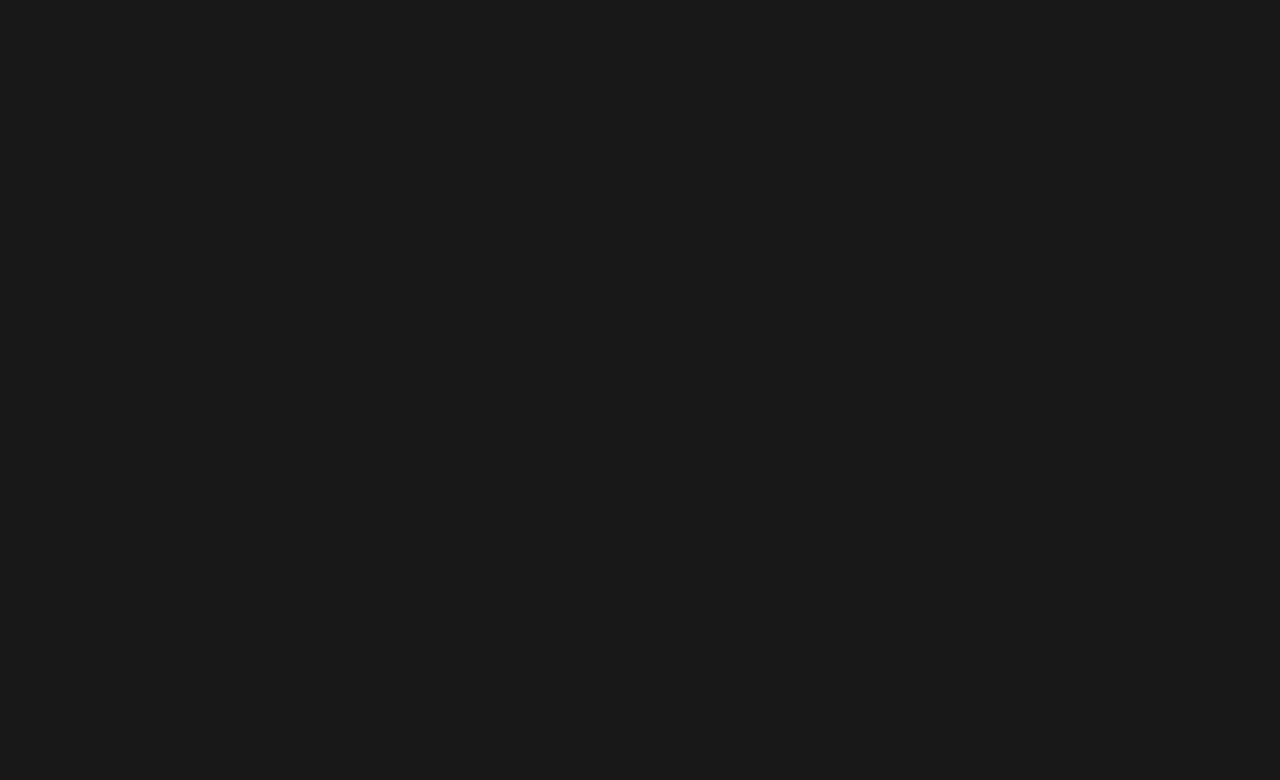
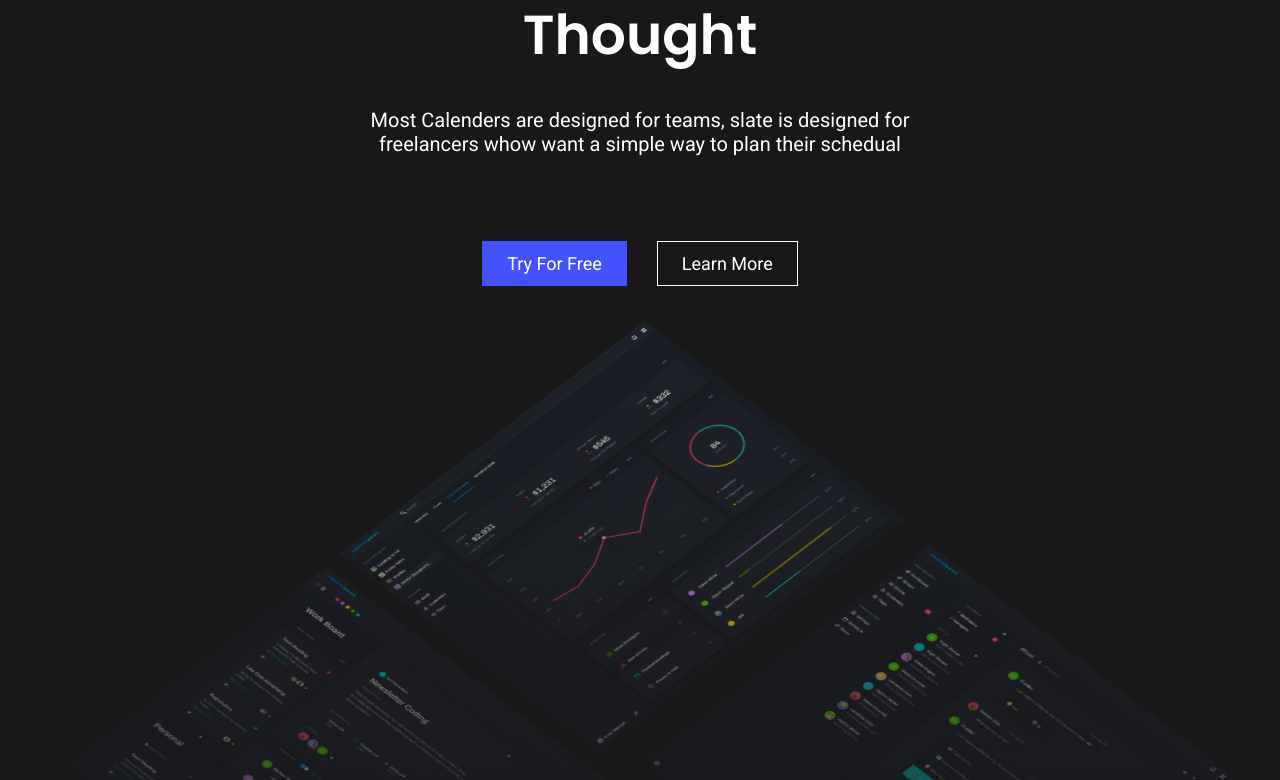
Before and after one commit to mhbaando/figma-land, a React (Create React App) app: page / in a window 1280 px wide. Shown: the part 260-1040 px from the top of the page. Before the commit the page ends 800 px from the top, so only its background shows below. Built offline with nearby package versions, Linux system fonts and the light colour scheme.

Commit message:
Implement Hero Section and it's responisve

```diff
--- a/public/index.html
+++ b/public/index.html
@@ -10,34 +10,13 @@
       content="Web site created using create-react-app"
     />
     <link rel="apple-touch-icon" href="%PUBLIC_URL%/logo192.png" />
-    <!--
-      manifest.json provides metadata used when your web app is installed on a
-      user's mobile device or desktop. See https://developers.google.com/web/fundamentals/web-app-manifest/
-    -->
+
     <link rel="manifest" href="%PUBLIC_URL%/manifest.json" />
-    <!--
-      Notice the use of %PUBLIC_URL% in the tags above.
-      It will be replaced with the URL of the `public` folder during the build.
-      Only files inside the `public` folder can be referenced from the HTML.
 
-      Unlike "/favicon.ico" or "favicon.ico", "%PUBLIC_URL%/favicon.ico" will
-      work correctly both with client-side routing and a non-root public URL.
-      Learn how to configure a non-root public URL by running `npm run build`.
-    -->
-    <title>React App</title>
+    <title>Figma Land</title>
   </head>
   <body>
     <noscript>You need to enable JavaScript to run this app.</noscript>
     <div id="root"></div>
-    <!--
-      This HTML file is a template.
-      If you open it directly in the browser, you will see an empty page.
-
-      You can add webfonts, meta tags, or analytics to this file.
-      The build step will place the bundled scripts into the <body> tag.
-
-      To begin the development, run `npm start` or `yarn start`.
-      To create a production bundle, use `npm run build` or `yarn build`.
-    -->
   </body>
 </html>
--- /dev/null
+++ b/src/components/Hero/Hero.jsx
@@ -0,0 +1,47 @@
+import './Hero.scss';
+import Images from '../../constants/index';
+import { motion } from 'framer-motion';
+
+const Hero = () => {
+  // convert from regular html to motion. something
+  return (
+    <section className="fg__hero">
+      <motion.h1 whileInView={{ y: [-12, 0], opacity: [0, 1] }}>
+        Work at the speed of thought
+      </motion.h1>
+      <motion.p whileInView={{ y: [-20, 0], opacity: [0, 1] }}>
+        Most Calenders are designed for teams, slate is designed for freelancers
+        whow want a simple way to plan their schedual
+      </motion.p>
+      <div className="fg__hero--buttons">
+        <motion.button
+          initial={{ opacity: 0, x: -12 }}
+          animate={{ opacity: 1, x: 0 }}
+          transition={{ duration: 0.4, ease: 'easeInOut' }}
+          className="primary-btn"
+        >
+          Try For Free
+        </motion.button>
+        <motion.button
+          initial={{ opacity: 0, x: 12 }}
+          animate={{ opacity: 1, x: 0 }}
+          transition={{ duration: 0.4, ease: 'easeInOut' }}
+          className="ghost-btn"
+        >
+          Learn More
+        </motion.button>
+      </div>
+      <div className="fg__hero--image">
+        <motion.img
+          initial={{ visibility: 'hidden', scale: 0 }}
+          animate={{ visibility: 'visible', scale: 1 }}
+          transition={{ duration: 0.4, easings: 'easeInOut' }}
+          src={Images.HeroImage}
+          alt="Hero Images"
+        />
+      </div>
+    </section>
+  );
+};
+
+export default Hero;
--- /dev/null
+++ b/src/components/Hero/Hero.scss
@@ -0,0 +1,122 @@
+// import our variables and mixins
+@import '../../scss/mixins', '../../scss/variables';
+
+.fg__hero {
+  // incase you foret we defined this mixin in the mixin folder
+  @include flex(center, center, column);
+  margin-top: 95px;
+  //   padding: 0 2rem;
+
+  // let's get rid of the horizetnal line
+  overflow-x: hidden;
+
+  h1 {
+    max-width: 680px;
+    text-align: center;
+
+    @include heading-font(55px, 600, $light-text, 130%);
+    text-transform: capitalize;
+    padding: 0 2rem;
+
+    // reduce the sixe of the font
+    @media (max-width: 569px) {
+      font-size: 40px;
+    }
+  }
+
+  p {
+    @include body-font(20px, 400, $light-text, 120%);
+
+    max-width: 650px;
+    text-align: center;
+    padding: 0 2rem;
+
+    margin-bottom: 85px;
+
+    // reduce the sixe of the font
+    @media (max-width: 569px) {
+      font-size: 18px;
+    }
+  }
+
+  &--buttons {
+    @include flex(flex-start, center);
+
+    .primary-btn {
+      @include body-font(18px, 400, $light-text);
+      background-color: $primary-blue;
+
+      padding: 0.5rem 1.5rem;
+
+      border: none;
+      outline: none;
+      margin-right: 30px;
+
+      transition: all 0.3s ease-in-out;
+      border: 1px solid $primary-blue;
+
+      // hover
+      &:hover {
+        background-color: transparent;
+        border: 1px solid $light-background;
+      }
+    }
+
+    .ghost-btn {
+      @include body-font(18px, 400, $light-text);
+      background-color: transparent;
+
+      border: none;
+      outline: none;
+      padding: 0.5rem 1.5rem;
+
+      border: 1px solid $light-background;
+      transition: all 0.3s ease-in-out;
+
+      // hover
+      &:hover {
+        background-color: $primary-blue;
+        border: 1px solid $primary-blue;
+      }
+    }
+  }
+
+  &--image {
+    position: relative; // we gave relative
+
+    max-width: 1550px;
+    height: auto;
+    margin-top: 35px;
+
+    img {
+      width: 100%;
+
+      // for small device let's give the image fixed width
+
+      @media (max-width: 540px) {
+        width: 539px;
+      }
+
+      object-fit: cover;
+      object-position: center;
+    }
+
+    &::after {
+      content: '';
+      position: absolute; // to have this after a positoion absoulute
+      left: 0%;
+      bottom: 0%; // we need to at the bottom
+
+      width: 100%;
+      height: 100%;
+
+      // let's give him linear backg
+
+      background: linear-gradient(0deg, $dark-background 0%, transparent 100%);
+
+      // but we need him tom fit the counter let's remove the padding avove
+    }
+  }
+}
+
+// let's add some animation
--- a/src/components/Navigation/MobileMenu.jsx
+++ b/src/components/Navigation/MobileMenu.jsx
@@ -14,7 +14,7 @@ const MobileMenu = () => {
       x: 0,
       transition: {
         staggertChildren: 0.1,
-        easing: 'easInOut',
+        easing: 'easeInOut',
         duration: 0.3,
       },
     },
--- a/src/components/index.js
+++ b/src/components/index.js
@@ -4,3 +4,6 @@
 export { default as Links } from './Navigation/Links';
 export { default as MobileMenu } from './Navigation/MobileMenu';
 export { default as Navigation } from './Navigation/Navigation';
+
+// heero
+export { default as Hero } from './Hero/Hero';
--- a/src/constants/index.js
+++ b/src/constants/index.js
@@ -1,11 +1,12 @@
 // export all our static assets in this file
 
 import Logo from '../assets/logo.png';
-
+import HeroImage from '../assets/screens.svg';
 // export as objetc file
 // will come back letter to export many images
 const Images = {
   Logo,
+  HeroImage,
 };
 
 // then export here as defualt
--- /dev/null
+++ b/src/containers/HeroContainer.jsx
@@ -0,0 +1,10 @@
+import { Hero } from '../components/index';
+const HeroContainer = () => {
+  return (
+    <header>
+      <Hero />
+    </header>
+  );
+};
+
+export default HeroContainer;
--- a/src/containers/index.js
+++ b/src/containers/index.js
@@ -1,2 +1,4 @@
 // export all our containers from this file
 export { default as Header } from './Header';
+// export herecontainer here
+export { default as HeroContainer } from './HeroContainer';
--- a/src/pages/Home.jsx
+++ b/src/pages/Home.jsx
@@ -1,10 +1,11 @@
 // this is home page
-import { Header } from '../containers/index';
+import { Header, HeroContainer } from '../containers/index';
 
 const Home = () => {
   return (
     <>
       <Header />
+      <HeroContainer />
     </>
   );
 };
```
Also changed, not shown: src/assets/thumbnail.png (added).
